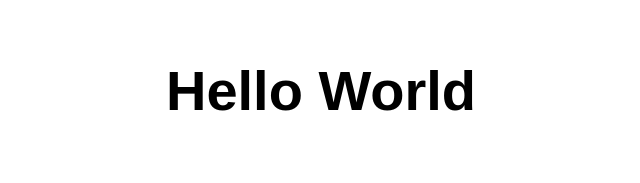
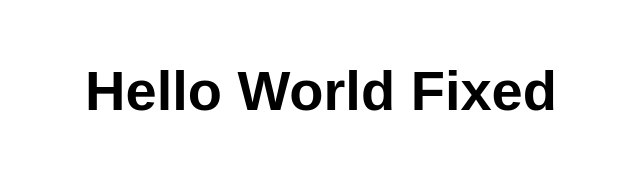
Before and after one commit to Gera11ChR/my-first-app-gera, a website: page my-first-app-gera/src/index.html in a window 1280 px wide. Shown: the whole page, without its empty margins (319-959 px from the left). Drawn offline with Linux system fonts and the light colour scheme.

Commit message:
Fixed tracked source files

```diff
--- a/my-first-app-gera/src/index.html
+++ b/my-first-app-gera/src/index.html
@@ -10,7 +10,7 @@
 
 <body>
   <main>
-    <h1>Hello World</h1>
+    <h1>Hello World Fixed</h1>
   </main>
 </body>
 
```
